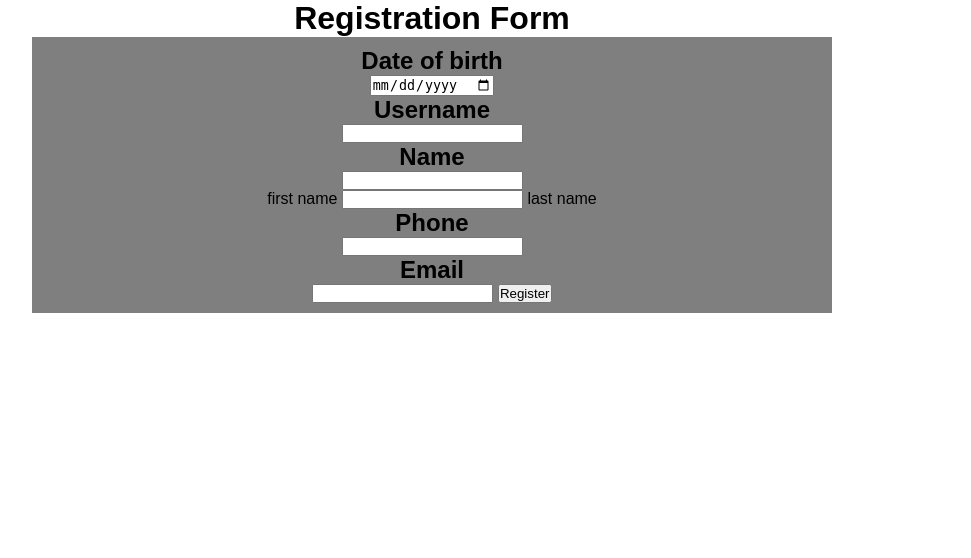
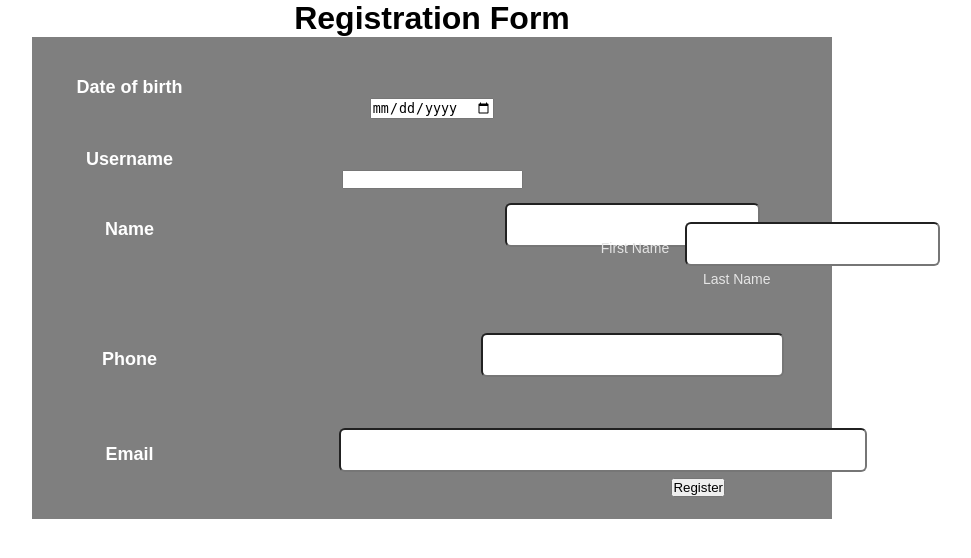
Before and after one commit to teefisher2k20/Project-Liftoff, a Spring Boot app: page /create in a window 1280 px wide. Shown: the top 558 px of the page, without its empty margins (208-1179 px from the left). Run offline with Spring Boot 4, Linux system fonts and the light colour scheme; data that the repository does not hold is empty.

Commit message:
updated new user

```diff
--- a/src/main/resources/templates/voters/newUser.html
+++ b/src/main/resources/templates/voters/newUser.html
@@ -29,6 +29,82 @@
                 padding: 10px;
             }
 
+   #name{
+        width: 100%;
+        height: 100px;
+
+   }
+
+.name {
+    margin-left: 25px;
+    margin-top: 30px;
+    width: 125px;
+    color: white;
+    font-size: 18px;
+    font-weight: 700px;
+}
+.firstname{
+    position: relative;
+    left: 200px;
+    top: -37px;
+    line-height: 40px;
+    border-radius: 6px;
+    padding: 0 22px;
+    font-size: 16px;
+}
+.lastname{
+    position: relative;
+    left: 417px;
+    top: -80px;
+    line-height: 40px;
+    border-radius: 6px;
+    padding: 0 22px;
+    font-size: 16px;
+    color: #555;
+}
+.firstlabel{
+    position: relative;
+    color: #E5E5E5;
+    text-transform: capitalize;
+    font-size: 14px;
+    left: 203px;
+    top:-45px;
+}
+.lastlabel{
+    position: relative;
+    color: #E5E5E5;
+    text-transform: capitalize;
+    font-size: 14px;
+    left: 175px;
+    top:-45px;
+}
+
+.email {
+    position: relative;
+    left: 200px;
+        top: -37px;
+        line-height: 40px;
+        width:480px;
+        border-radius:6px;
+        padding: 0 22px;
+        font-size: 16px;
+        color: #555;
+
+}
+.code {
+    position: relative;
+    left: 200px;
+        top: -37px;
+        line-height: 40px;
+        width:255px;
+        border-radius:6px;
+        padding: 0 22px;
+        font-size: 16px;
+        color: #555;
+}
+
+
+
 
     </style>
 </head>
@@ -46,10 +122,14 @@
 
           <div id="name">
               <h2 class="name">Name</h2>
+              <div>
               <input class="firstname" type="text" name="first_name"><br>
               <label class="firstlabel">first name</label>
+              </div>
+              <div>
               <input class="lastname" type="text" name="last_name">
               <label class="lastlabel">last name</label>
+              </div>
           </div>
 
 
```
